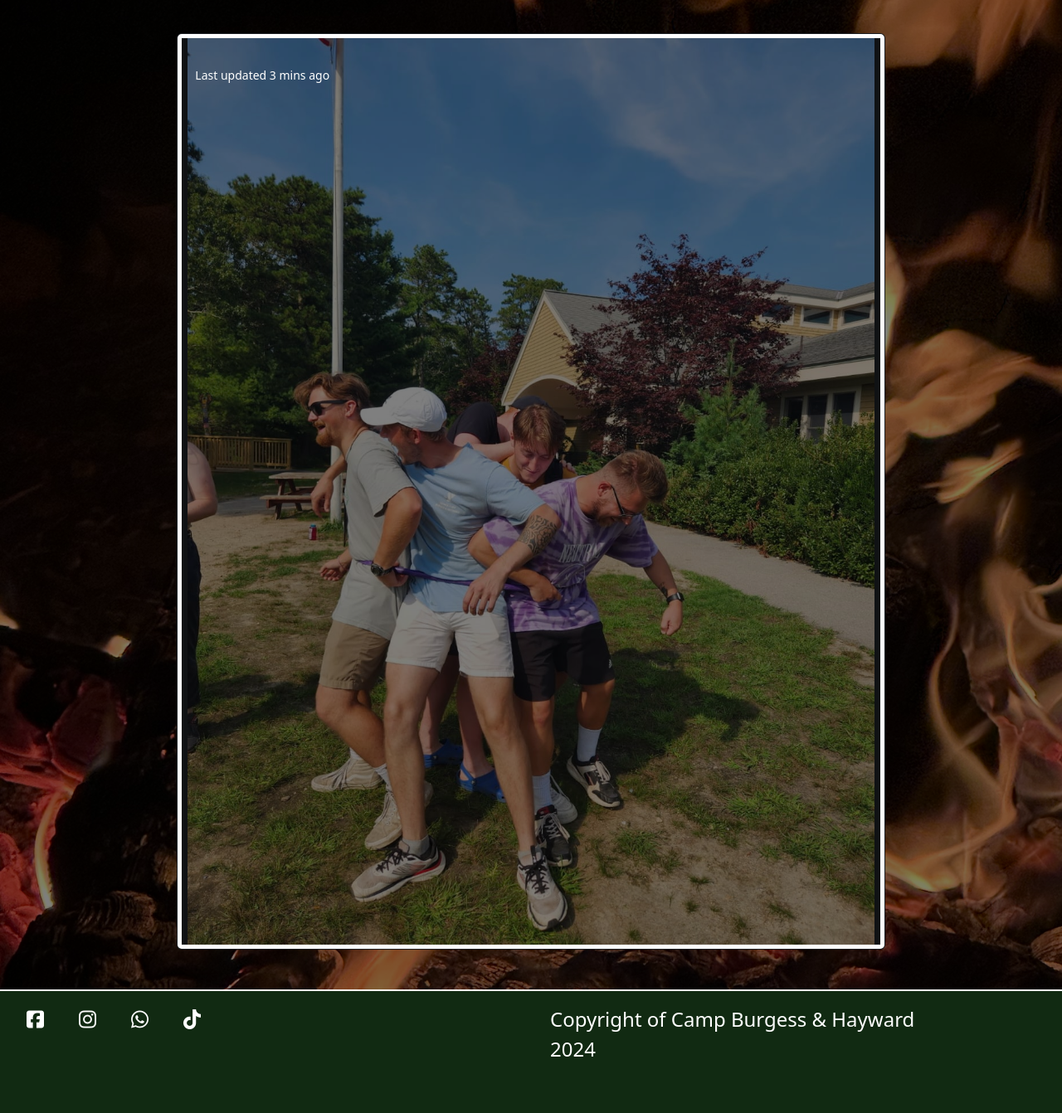
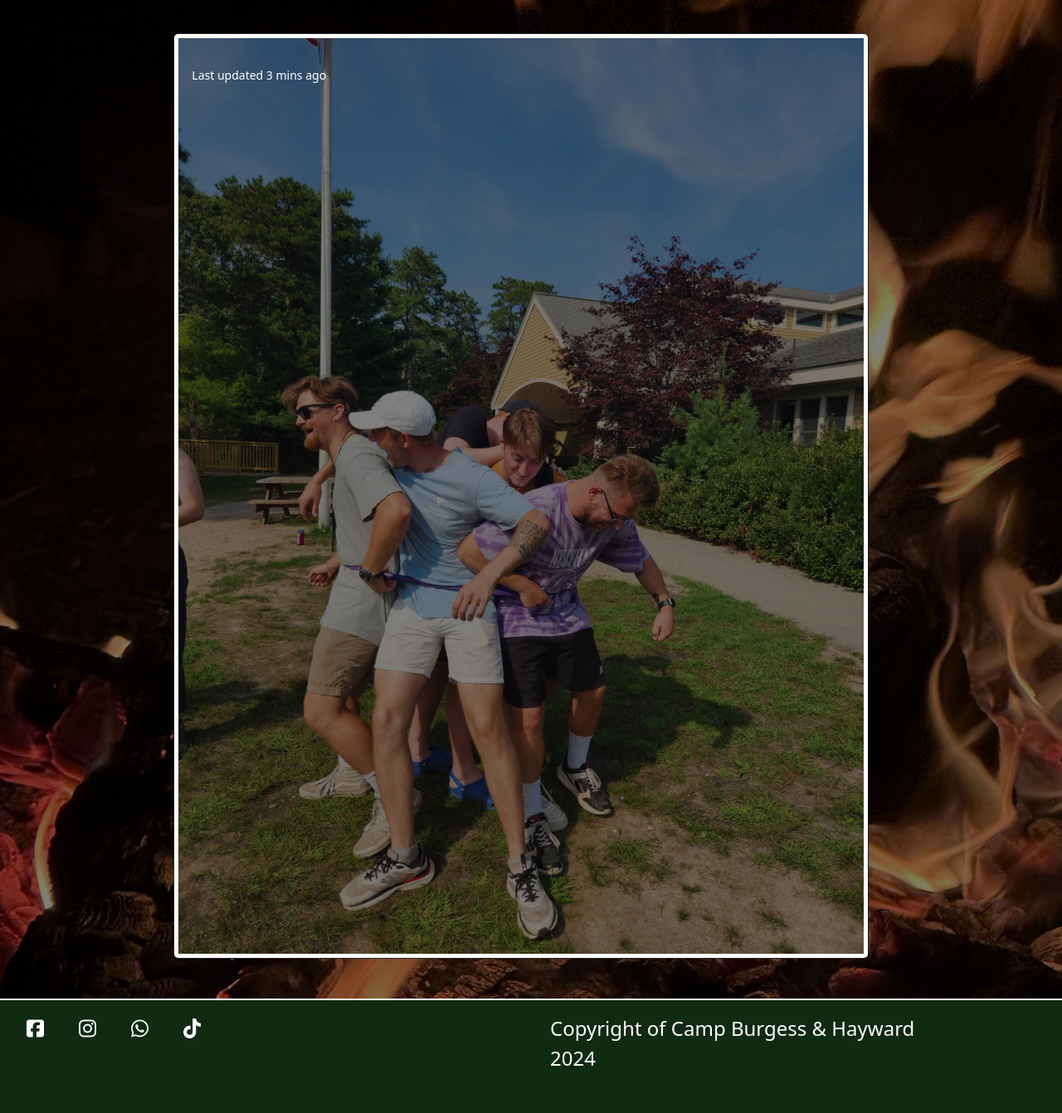
Before and after one commit to cameronjamesw/burgess-community-page, a Django app: template discussion/templates/discussion/discussion_content.html in a window 1280 px wide. Shown: the part 108-1450 px from the top of the page at 83% size. Before the commit the page ends 1382 px from the top, so only its background shows below. Run offline with Django 4.2, Linux system fonts and the light colour scheme; the template is opened without the code that fills it, so the values that code supplies are empty; some libraries are stand-ins or nearby versions.

Commit message:
remove gutter of discussion card image

```diff
--- a/burgess_community/settings.py
+++ b/burgess_community/settings.py
@@ -28,7 +28,7 @@ TEMPLATES_DIR = os.path.join(BASE_DIR, 'templates')
 SECRET_KEY = os.environ.get('SECRET_KEY')
 
 # SECURITY WARNING: don't run with debug turned on in production!
-DEBUG = True
+DEBUG = False
 
 ALLOWED_HOSTS = ['8000-cameronjame-burgesscomm-0jpc33qk5v0.ws-us114.gitpod.io',
                 '.herokuapp.com',]
--- a/discussion/templates/discussion/discussion_content.html
+++ b/discussion/templates/discussion/discussion_content.html
@@ -3,10 +3,10 @@
 {% block content %}
 <section id="fire-background">
     <div class="overlay container-fluid">
-        <div class="row">
-            <div class="card col-lg-8 offset-lg-2 text-bg-dark my-5">
-                <img src="../../../static/images/sample_photo_2.jpg" class="card-img mx-0" id='card-img' alt="...">
-                <div class="card-img-overlay mx-0" id="image-overlay">
+        <div class="row full-width">
+            <div class="card col-lg-8 g-0 offset-lg-2 text-bg-dark my-5">
+                <img src="../../../static/images/sample_photo_2.jpg" class="card-img" id='card-img' alt="...">
+                <div class="card-img-overlay" id="image-overlay">
                   <h3 class="card-title">{{discussion.title}}</h3>
                   <h5 class="card-title">{{discussion.author}}</h5>
                   <p class="card-text">{{discussion.content}}</p>
--- a/static/css/style.css
+++ b/static/css/style.css
@@ -134,3 +134,7 @@ footer {
     background-color: rgba(0, 0, 0, 0.5);
     border: #fff solid 5px;
 }
+
+.full-width {
+    width: 100%
+}
```
Also changed, not shown: 1 other file.
